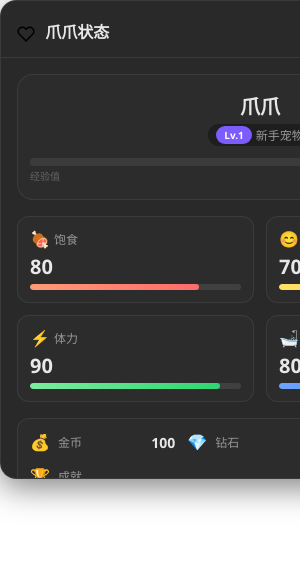
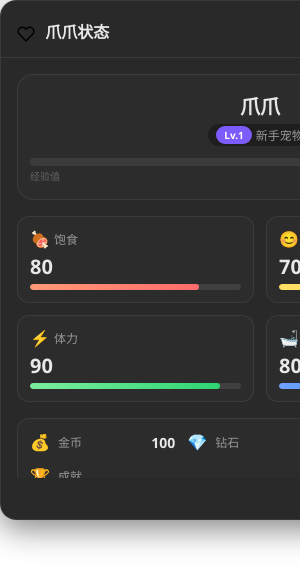
Before and after one commit to 18097223314-gif/desktop-pet, an Electron app: page renderer/panels/status.html in a window 300 px wide. Shown: the top 586 px of the page. Drawn offline with Linux system fonts and the light colour scheme; no server answers.

Commit message:
fix(panels): 全部6个面板统一 flex column 布局，修复内容溢出
根因：design-system.css 的 .dp-panel 是 block 布局 + overflow:hidden，
header 和 body 垂直堆叠时总高度容易超出面板限制，底部内容被裁剪。

修复：所有面板统一对 .dp-panel 强制 flex column，.dp-panel-body 用
flex:1 + min-height:0 自适应剩余空间并支持内部滚动。
- inventory.html（上次已修）
- status.html（height/max-height 对齐 body）
- mini-game.html / settings.html / work.html / theme.html

```diff
--- a/renderer/panels/status.html
+++ b/renderer/panels/status.html
@@ -14,6 +14,19 @@ body {
   background: transparent;
   overflow: hidden;
   font-family: var(--dp-font);
+}
+
+/* 确保面板 flex 布局，body 可滚动 */
+.dp-panel {
+  display: flex !important;
+  flex-direction: column !important;
+  height: 520px !important;
+  max-height: 520px !important;
+}
+.dp-panel-body {
+  flex: 1;
+  min-height: 0;
+  overflow-y: auto;
 }
 
 /* ─── 头部图标 ─── */
```
Also changed, not shown: renderer/panels/mini-game.html (+11 -0 lines), renderer/panels/settings.html (+11 -0 lines), renderer/panels/theme.html (+11 -0 lines), renderer/panels/work.html (+11 -0 lines).
